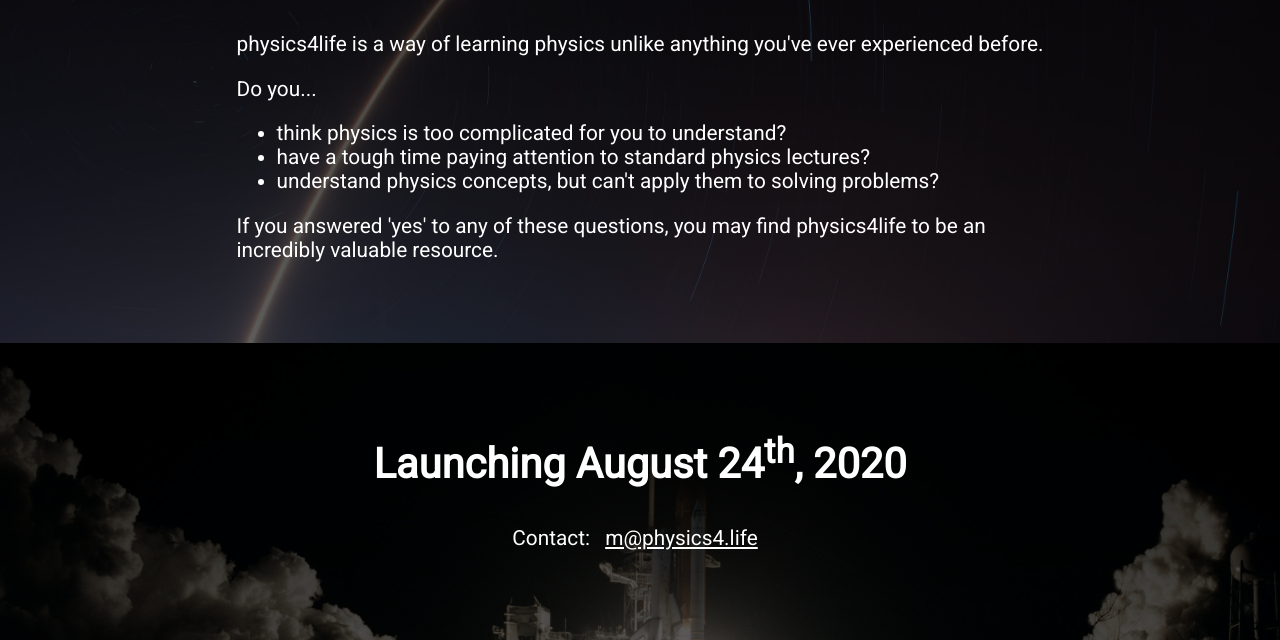
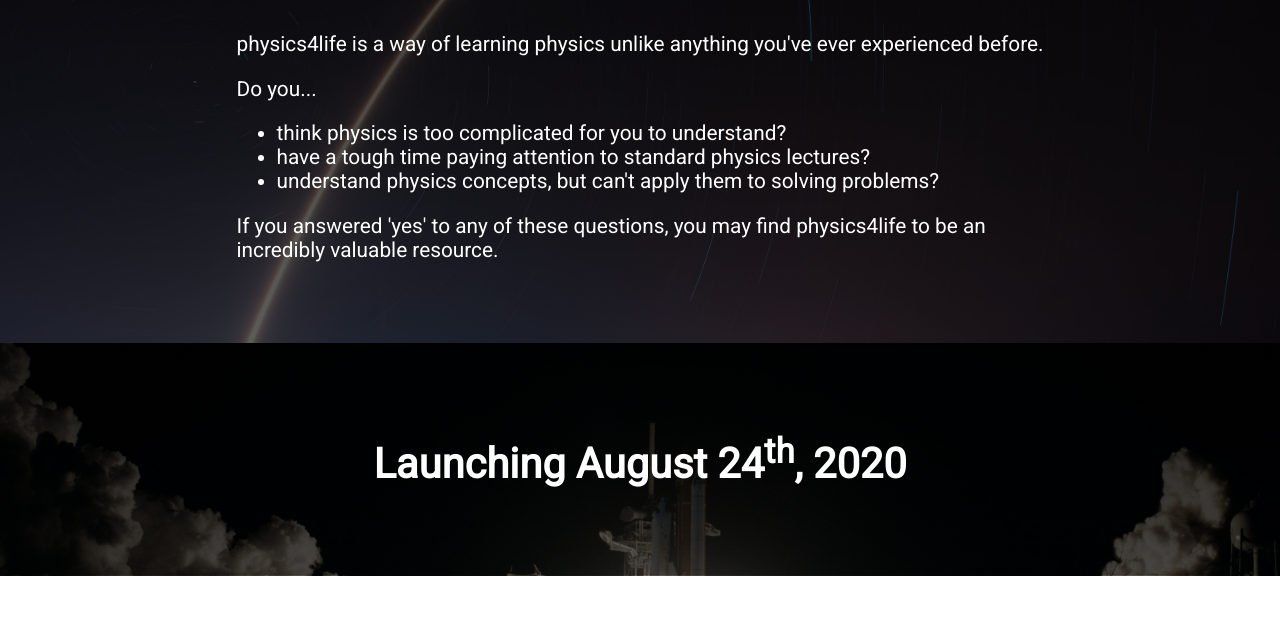
Before and after one commit to physics4life/physics4life.github.io, a plain HTML site: page index.html in a window 1280 px wide. Shown: the part 307-947 px from the top of the page. After the commit the page ends 883 px from the top, so only its background shows below. Drawn offline with Linux system fonts and the light colour scheme.

Commit message:
20191217-update

```diff
--- a/index.html
+++ b/index.html
@@ -40,7 +40,6 @@
         <footer role="contentinfo">
             <div class="content-wrap fade-in fade">
 				<h1>Launching August 24<sup>th</sup>, 2020</h1>
-                <p>Contact: <a href="mailto:m@physics4.life">m@physics4.life</a></p>
             </div>
         </footer>
 		<!-- Load script for fade effects -->
```
